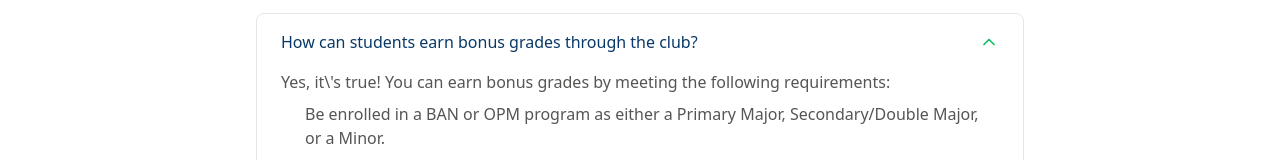
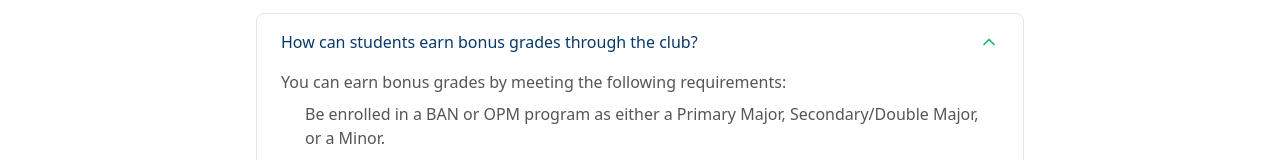
Before and after one commit to YKAwarta/opmbansite, a Next.js app: page /contact in a window 1280 px wide. Both pictures are taken after a click on the button "How can students earn bonus grades through the club?". Shown: the part 1682-1842 px from the top of the page. Built offline with nearby package versions, Linux system fonts and the light colour scheme.

Commit message:
Fixed apostrophe error again.

```diff
--- a/components/contact/faq-section.tsx
+++ b/components/contact/faq-section.tsx
@@ -11,6 +11,7 @@ type FaqItem = {
 const faqs: FaqItem[] = [
   {
     question: 'What requirements do I need to meet to become a member?',
+    //Do NOT add any apostrophes in this section or you will fuck up the whole goddamn build.
     answer: (
       <div className="text-[#0d0d0b]/70">
         <p>To join the club, you must meet the following criteria:</p>
@@ -30,11 +31,12 @@ const faqs: FaqItem[] = [
       "Fill out the application form during our recruitment period and pass our interview process. Once approved, you\'ll receive an invitation email to create your account and access your digital credentials.",
   },
   {
+    //Don't add any apostrophes here either. Or you will fuck up the whole goddamn build.
     question: 'How can students earn bonus grades through the club?',
     answer: (
       <div className="text-[#0d0d0b]/70">
         <p>
-          Yes, it\'s true! You can earn bonus grades by meeting the following requirements:
+          You can earn bonus grades by meeting the following requirements:
         </p>
         <ol className="mt-2 ml-6 space-y-1" type="A">
           <li>
```
